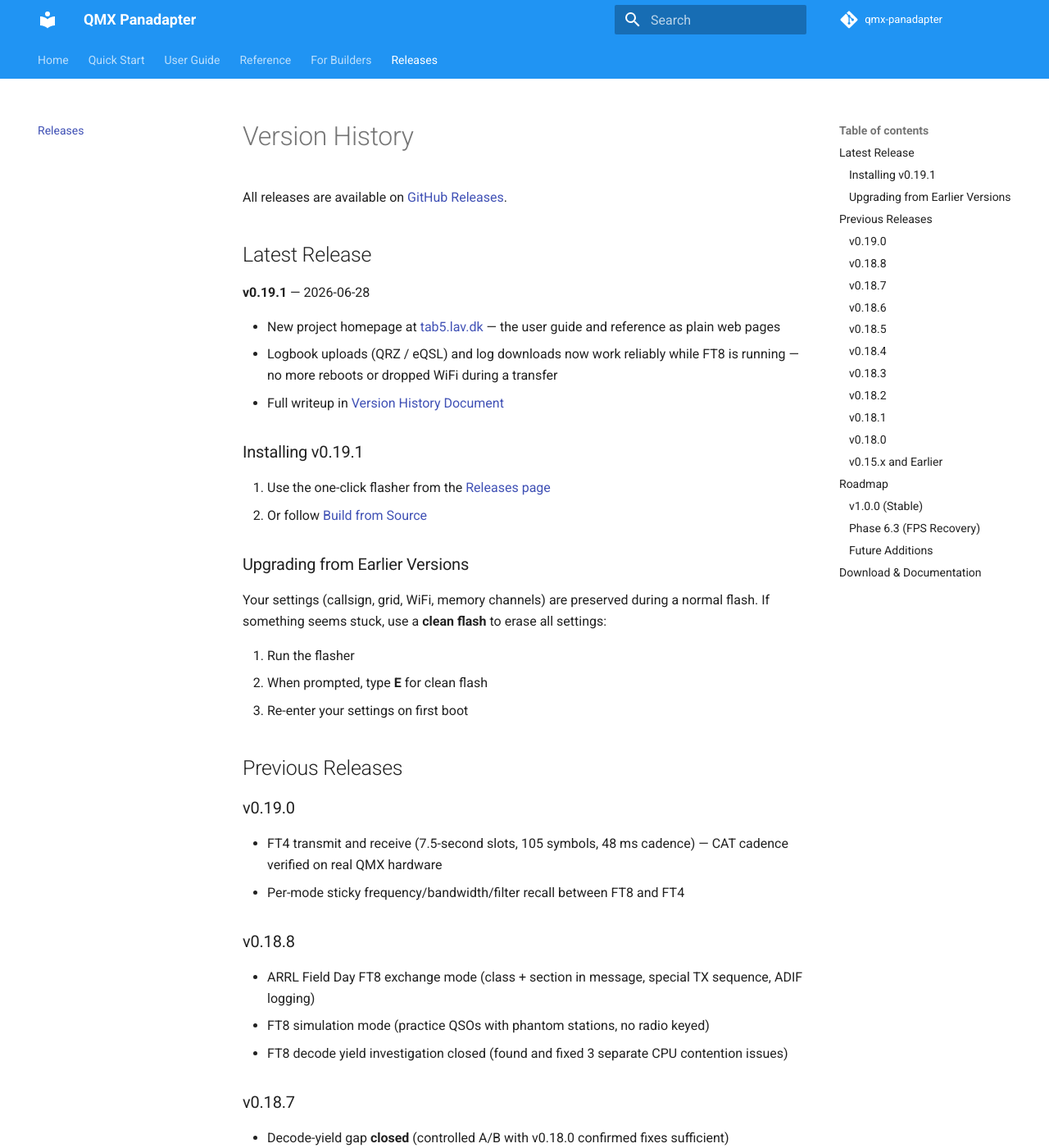
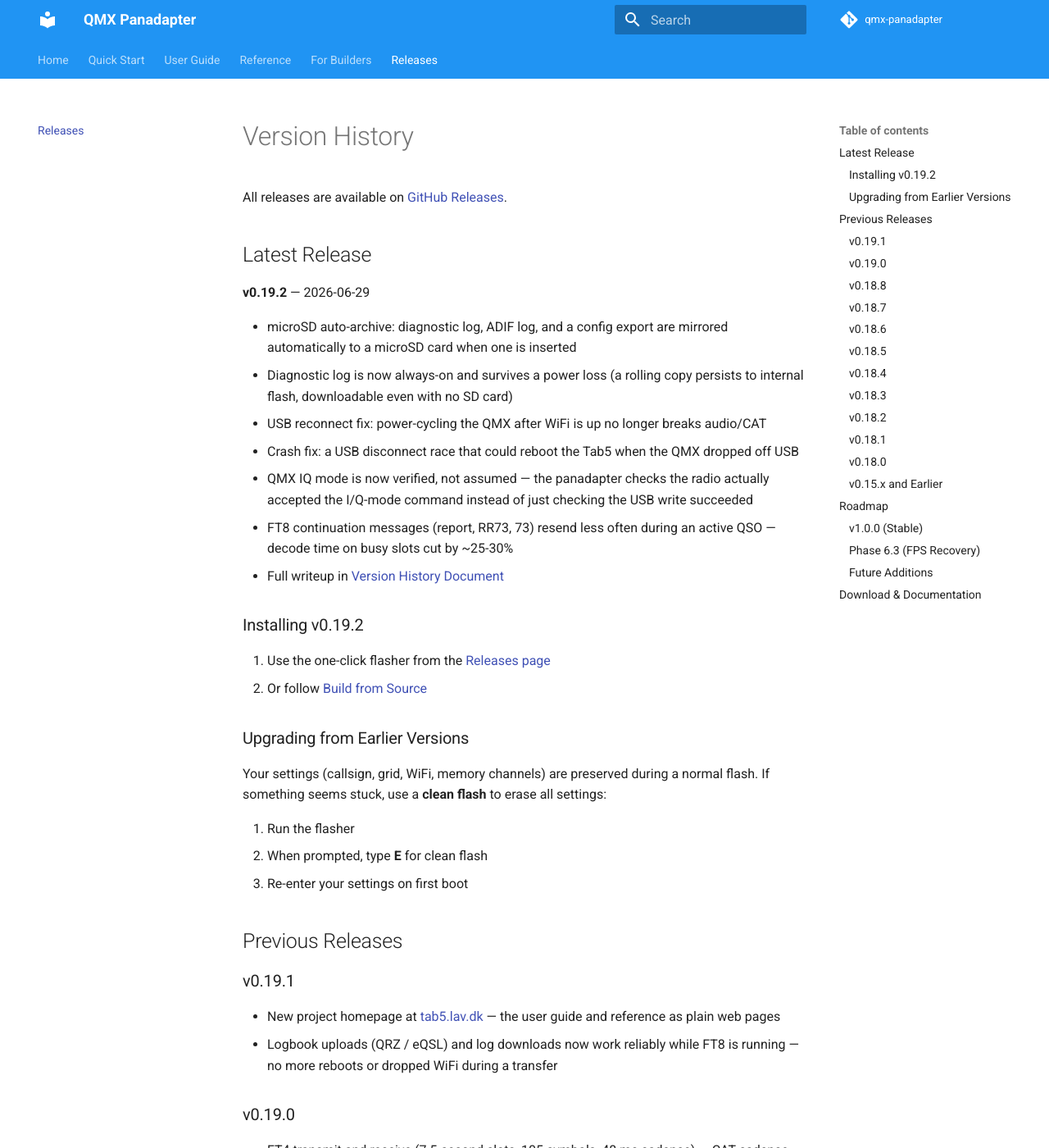
Before and after one commit to SteffenLav/qmx-panadapter, an MkDocs documentation site: the page built from docs/mkdocs/releases.md, in a window 1280 px wide and 1400 px high. Shown: the whole window at 82% size. Built offline with MkDocs 1.6.1 and Material for MkDocs 9.7.7, drawn with Linux system fonts in a browser that asks for light colours; comment, search, counter and statistics services are not loaded.

Commit message:
docs: regenerate user guide PDF for v0.19.2 + update release notes page
Rebuilt PDF via tools/build_userguide_pdf.ps1 (backend-only release,
guide content unchanged beyond the version stamp). Updated
docs/mkdocs/releases.md and index.md PDF links; v0.19.2 is now the
listed Latest Release, v0.19.1 moved to Previous Releases.

```diff
--- a/docs/mkdocs/releases.md
+++ b/docs/mkdocs/releases.md
@@ -4,13 +4,17 @@
 
 ## Latest Release
 
-**v0.19.1** — 2026-06-28
+**v0.19.2** — 2026-06-29
 
-- New project homepage at [tab5.lav.dk](https://tab5.lav.dk) — the user guide and reference as plain web pages
-- Logbook uploads (QRZ / eQSL) and log downloads now work reliably while FT8 is running — no more reboots or dropped WiFi during a transfer
+- microSD auto-archive: diagnostic log, ADIF log, and a config export are mirrored automatically to a microSD card when one is inserted
+- Diagnostic log is now always-on and survives a power loss (a rolling copy persists to internal flash, downloadable even with no SD card)
+- USB reconnect fix: power-cycling the QMX after WiFi is up no longer breaks audio/CAT
+- Crash fix: a USB disconnect race that could reboot the Tab5 when the QMX dropped off USB
+- QMX IQ mode is now verified, not assumed — the panadapter checks the radio actually accepted the I/Q-mode command instead of just checking the USB write succeeded
+- FT8 continuation messages (report, RR73, 73) resend less often during an active QSO — decode time on busy slots cut by ~25-30%
 - Full writeup in [Version History Document](https://github.com/SteffenLav/qmx-panadapter/blob/main/docs/version-history.md)
 
-### Installing v0.19.1
+### Installing v0.19.2
 
 1. Use the one-click flasher from the [Releases page](https://github.com/SteffenLav/qmx-panadapter/releases)
 2. Or follow [Build from Source](build/build.md)
@@ -24,6 +28,11 @@
 3. Re-enter your settings on first boot
 
 ## Previous Releases
+
+### v0.19.1
+
+- New project homepage at [tab5.lav.dk](https://tab5.lav.dk) — the user guide and reference as plain web pages
+- Logbook uploads (QRZ / eQSL) and log downloads now work reliably while FT8 is running — no more reboots or dropped WiFi during a transfer
 
 ### v0.19.0
 
@@ -121,7 +130,7 @@
 
 - **Source code:** [GitHub Repository](https://github.com/SteffenLav/qmx-panadapter)
 - **Releases:** [GitHub Releases](https://github.com/SteffenLav/qmx-panadapter/releases)
-- **User Guide:** [PDF](QMX-Panadapter-UserGuide-v0.19.1.pdf) or [Web](quick-start.md)
+- **User Guide:** [PDF](QMX-Panadapter-UserGuide-v0.19.2.pdf) or [Web](quick-start.md)
 - **Build Guide:** [Build from Source](build/build.md)
 - **Technical Details:** [CLAUDE.md](https://github.com/SteffenLav/qmx-panadapter/blob/main/CLAUDE.md)
 
```
Also changed, not shown: docs/mkdocs/index.md (+1 -1 lines), 4 other files.
